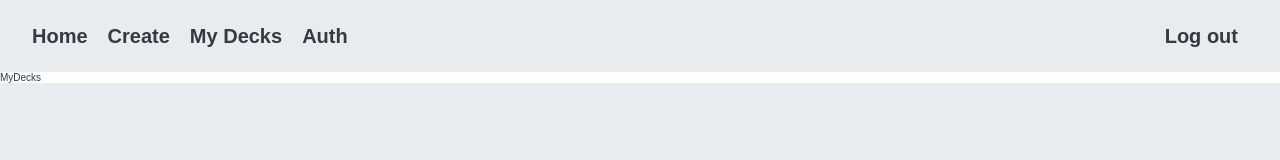
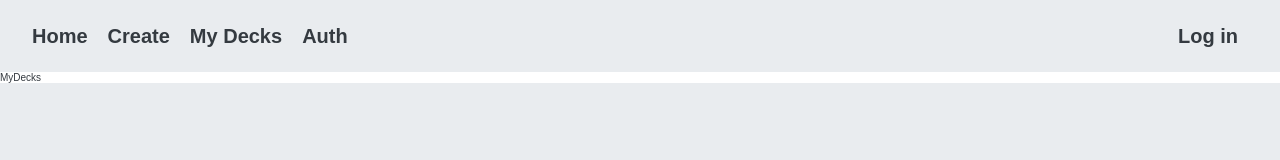
Before and after one commit to justin-cueva/MatchCards, a React (Create React App) app: page /myDecks in a window 1280 px wide. Shown: the top 160 px of the page. Built offline with nearby package versions, Linux system fonts and the light colour scheme.

Commit message:
showing Log in button conditionally

```diff
--- a/src/components/App.tsx
+++ b/src/components/App.tsx
@@ -16,33 +16,6 @@ export const AuthContext = createContext<any>(null);
 const App = () => {
   const [authState, authDispatch] = useReducer(authReducer, authDefaultState);
 
-  useEffect(() => {
-    console.log("-------------------");
-    console.log(authState);
-    console.log("-------------------");
-  }, [authState.myDecks]);
-
-  const getDecks = async () => {
-    const userId = localStorage.getItem("userId");
-
-    if (!userId) return;
-
-    const response = await fetch(
-      `https://match-cards-fc1b9-default-rtdb.firebaseio.com/${userId}.json`
-    );
-    const data = await response.json();
-
-    console.log(Object.values(data));
-
-    authDispatch({ type: "GOT_DECKS", payload: Object.values(data) });
-  };
-
-  // SETTING THE MY DECKS STATE
-  useEffect(() => {
-    getDecks();
-  }, [authState.isLoggedIn]);
-
-  // SETTING THE ISLOGGED IN AND USERID
   useEffect(() => {
     const userId = localStorage.getItem("userId");
     if (userId) {
--- a/src/components/myDecksPage/MyDecks.tsx
+++ b/src/components/myDecksPage/MyDecks.tsx
@@ -1,4 +1,29 @@
+import { useEffect, useContext } from "react";
+
+import { AuthContext as Context } from "../App";
+
 const MyDecks = () => {
+  const { authDispatch } = useContext(Context);
+
+  const getDecks = async () => {
+    const userId = localStorage.getItem("userId");
+
+    if (!userId) return;
+
+    const response = await fetch(
+      `https://match-cards-fc1b9-default-rtdb.firebaseio.com/${userId}.json`
+    );
+    const data = await response.json();
+
+    console.log(Object.values(data));
+
+    authDispatch({ type: "GOT_DECKS", payload: Object.values(data) });
+  };
+
+  useEffect(() => {
+    getDecks();
+  }, []);
+
   return <div style={{ backgroundColor: "#fff" }}>MyDecks</div>;
 };
 
--- a/src/components/reusables/Header.tsx
+++ b/src/components/reusables/Header.tsx
@@ -1,5 +1,5 @@
 import { Fragment, useState, useEffect, useContext } from "react";
-import { useNavigate } from "react-router-dom";
+import { useNavigate, useLocation } from "react-router-dom";
 import { GiHamburgerMenu } from "react-icons/gi";
 
 import { AuthContext as context } from "../App";
@@ -8,9 +8,12 @@ import { links } from "./MenuModal";
 import "../../styles/header.css";
 
 const Header = () => {
+  const { pathname } = useLocation();
   const authContext = useContext(context);
   const navigate = useNavigate();
   const [menuIsOpen, setMenuIsOpen] = useState<boolean>(false);
+
+  const visibility = pathname === "/auth" ? "invisible" : "";
 
   return (
     <Fragment>
@@ -38,8 +41,9 @@ const Header = () => {
             );
           })}
         </ul>
+        {authContext.authState.isLoggedIn && (
           <button
-          className="btn--auth"
+            className={`btn--auth ${visibility}`}
             onClick={() => {
               // console.log(authContext.authState);
               localStorage.removeItem("userId");
@@ -48,6 +52,20 @@ const Header = () => {
           >
             Log out
           </button>
+        )}
+        {!authContext.authState.isLoggedIn && (
+          <button
+            className={`btn--auth ${visibility}`}
+            onClick={() => {
+              navigate("/auth");
+              // console.log(authContext.authState);
+              // localStorage.removeItem("userId");
+              // authContext.authDispatch({ type: "LOGOUT" });
+            }}
+          >
+            Log in
+          </button>
+        )}
       </nav>
     </Fragment>
   );
```
Lines whose indentation alone changed are shown as unchanged.
